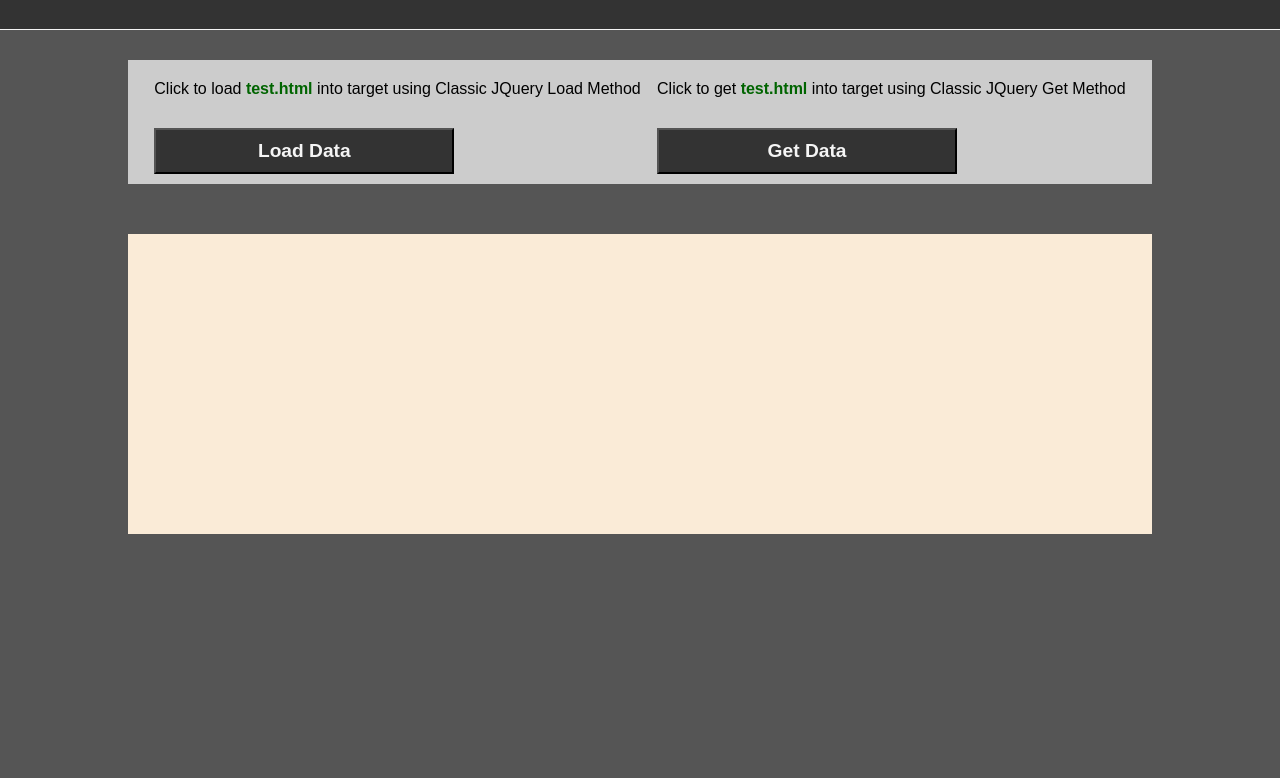
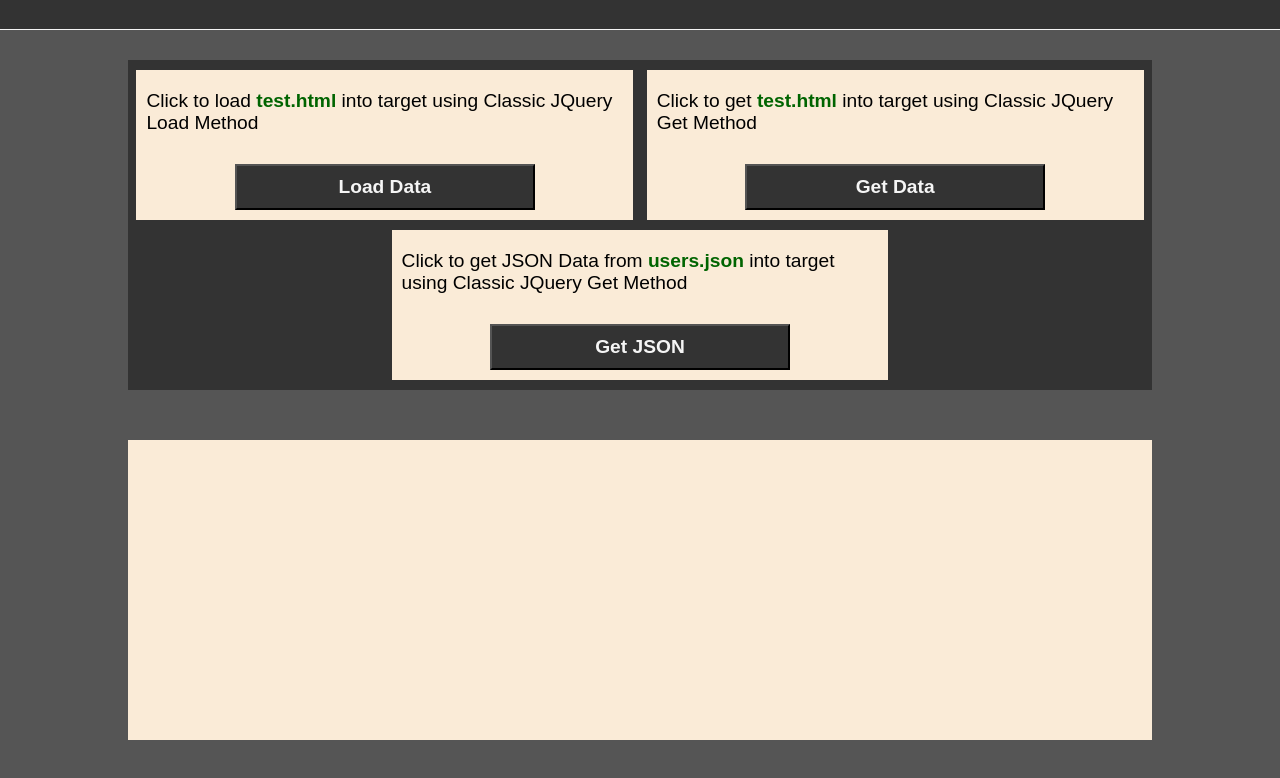
Before and after one commit to HossamOthman/JQuery_Examples, a plain HTML site: page 4th_AJAX/index.html in a window 1280 px wide. Shown: the part 70-848 px from the top of the page. Before the commit the page ends 800 px from the top, so only its background shows below. Drawn offline with Linux system fonts and the light colour scheme.

Commit message:
css update

```diff
--- a/4th_AJAX/index.html
+++ b/4th_AJAX/index.html
@@ -12,13 +12,17 @@
     <div class="header"><h1>JQuery | AJAX</h1></div>
     <div class="container">
         <div class="functions">
-            <div>
+            <div class="func-block">
                 <p>Click to load <span>test.html</span> into target using Classic JQuery Load Method</p>
                 <button id="classic-load" class="load-btn">Load Data</button>
             </div>
-            <div>
+            <div class="func-block">
                 <p>Click to get <span>test.html</span> into target using Classic JQuery Get Method</p>
                 <button id="classic-get" class="load-btn">Get Data</button>
+            </div>
+            <div class="func-block">
+                <p>Click to get JSON Data from <span>users.json</span> into target using Classic JQuery Get Method</p>
+                <button id="JSON-get" class="load-btn">Get JSON</button>
             </div>
         </div>
         <div id="target"></div>
--- a/4th_AJAX/script.js
+++ b/4th_AJAX/script.js
@@ -21,7 +21,10 @@ $(document).ready(function() {
     $classic_get.on('click', () => {
         $.get('test.html', (data) => {
             $target.html(data);
+            alert('it went...')
         })
     });
 
+
+
 });
--- a/4th_AJAX/style.css
+++ b/4th_AJAX/style.css
@@ -27,14 +27,25 @@ body {
 }
 .functions{
     margin: 30px auto;
+    padding: 10px 5px;
+    display: flex;
+    flex-wrap: wrap;
+    justify-content: space-evenly;
+    gap: 10px;
+    background-color: #333;
+}
+.functions .func-block{
+    width: 49%;
     padding: 10px;
     display: flex;
-    justify-content: space-evenly;
-    background-color: #ccc;
+    flex-direction: column;
+    justify-content: center;
+    align-items: flex-start;
+    background-color: antiquewhite;
 }
 .functions p{
     margin: 10px 0 30px;
-    background-color: #ccc;
+    font-size: larger;
 }
 .functions p span{
     color: darkgreen;
@@ -42,6 +53,7 @@ body {
 }
 .functions .load-btn{
     padding: 10px;
+    margin: 0 auto;
     width: 300px;
     background-color: #333;
     font-size: larger;
```
Also changed, not shown: 4th_AJAX/users.json (added, +27 -0 lines).
